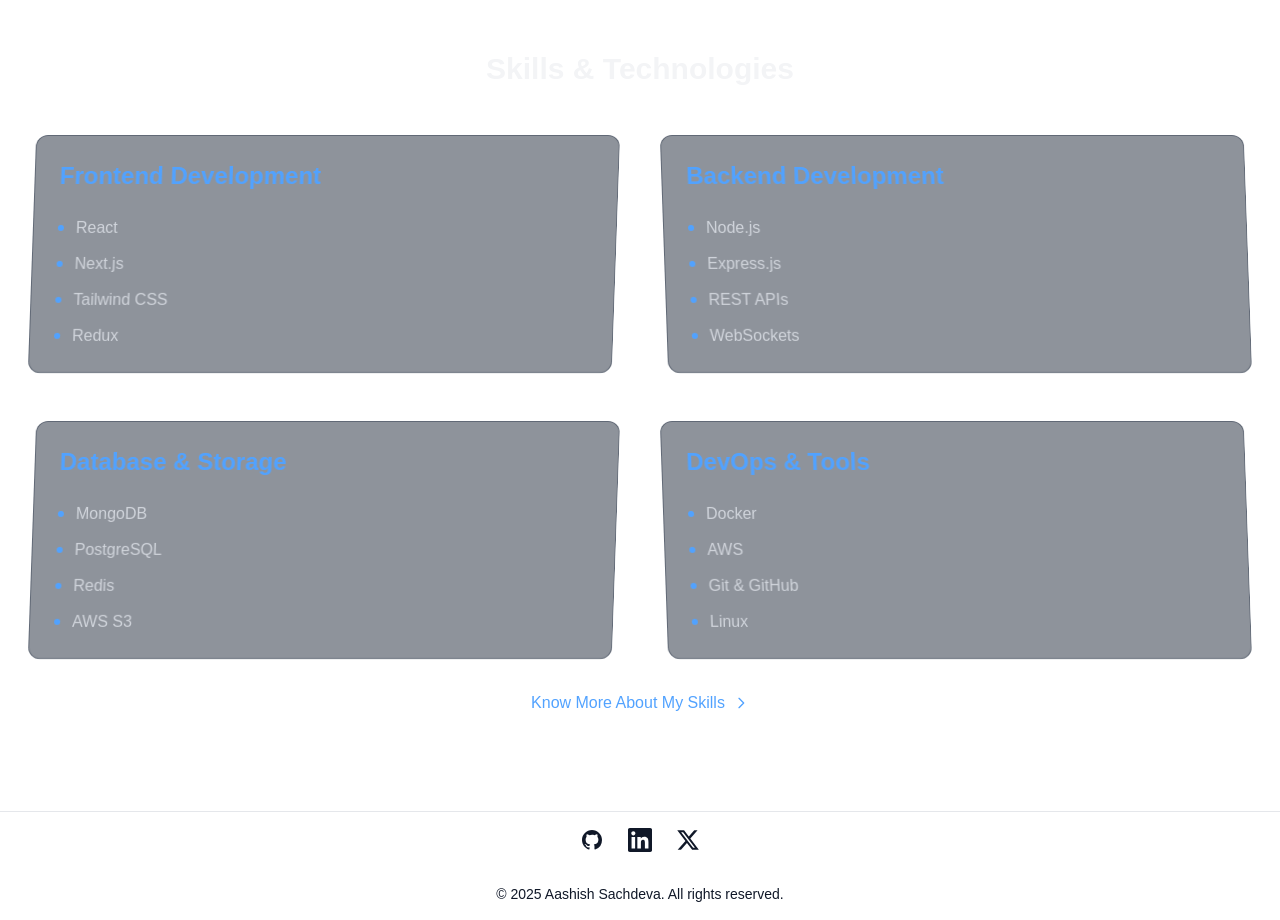
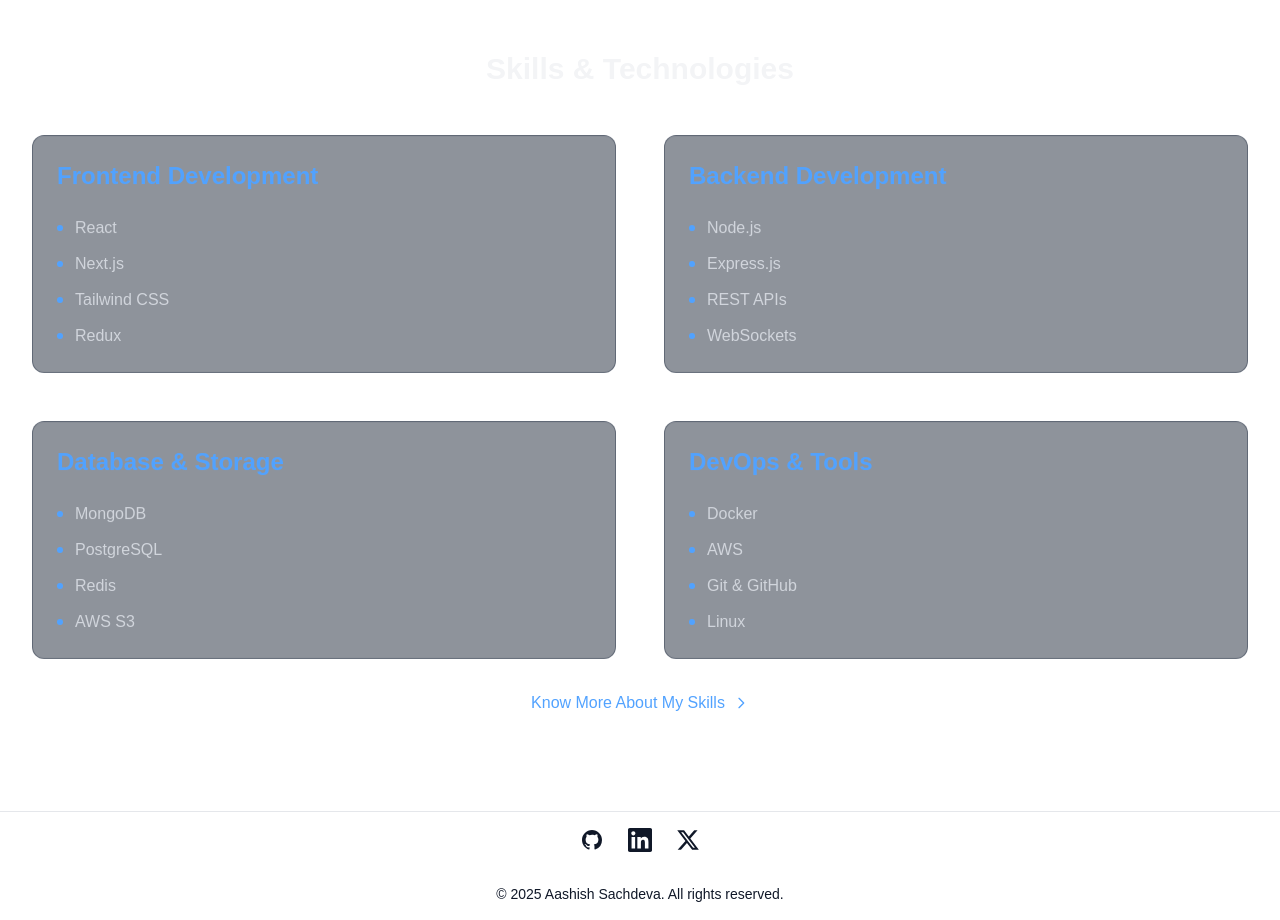
Before and after one commit to Asachdeva001/Portfolio, a Next.js app: page / in a window 1280 px wide. Shown: the part 1660-2580 px from the top of the page. Built offline with nearby package versions, Linux system fonts and the light colour scheme.

Commit message:
Design Edits

```diff
--- a/src/app/page.js
+++ b/src/app/page.js
@@ -237,9 +237,9 @@
             {/* Frontend */}
             <motion.div
               className="text-left bg-gray-800/50 p-6 rounded-xl backdrop-blur-sm border border-gray-700/50"
-              whileHover={{ skewX: 0, scale: 1.02 }}
-              initial={{ opacity: 0, y: 20, skewX: -2 }}
-              whileInView={{ opacity: 1, y: 0, skewX: -2 }}
+              whileHover={{ perspective: 1000, rotateX: 0, scale: 1.02 }}
+              initial={{ opacity: 0, y: 20, perspective: 1000, rotateX: -2 }}
+              whileInView={{ opacity: 1, y: 0, perspective: 1000, rotateX: -2 }}
               viewport={{ once: true }}
               transition={{ duration: 0.5 }}
             >
@@ -264,9 +264,9 @@
             {/* Backend */}
             <motion.div
               className="text-left bg-gray-800/50 p-6 rounded-xl backdrop-blur-sm border border-gray-700/50"
-              whileHover={{ skewX: 0, scale: 1.02 }}
-              initial={{ opacity: 0, y: 20, skewX: 2 }}
-              whileInView={{ opacity: 1, y: 0, skewX: 2 }}
+              whileHover={{ perspective: 1000, rotateX: 0, scale: 1.02 }}
+              initial={{ opacity: 0, y: 20, perspective: 1000, rotateX: 2 }}
+              whileInView={{ opacity: 1, y: 0, perspective: 1000, rotateX: 2 }}
               viewport={{ once: true }}
               transition={{ duration: 0.5 }}
             >
@@ -291,9 +291,9 @@
             {/* Database */}
             <motion.div
               className="text-left bg-gray-800/50 p-6 rounded-xl backdrop-blur-sm border border-gray-700/50"
-              whileHover={{ skewX: 0, scale: 1.02 }}
-              initial={{ opacity: 0, y: 20, skewX: -2 }}
-              whileInView={{ opacity: 1, y: 0, skewX: -2 }}
+              whileHover={{ perspective: 1000, rotateX: 0, scale: 1.02 }}
+              initial={{ opacity: 0, y: 20, perspective: 1000, rotateX: -2 }}
+              whileInView={{ opacity: 1, y: 0, perspective: 1000, rotateX: -2 }}
               viewport={{ once: true }}
               transition={{ duration: 0.5 }}
             >
@@ -318,9 +318,9 @@
             {/* DevOps & Tools */}
             <motion.div
               className="text-left bg-gray-800/50 p-6 rounded-xl backdrop-blur-sm border border-gray-700/50"
-              whileHover={{ skewX: 0, scale: 1.02 }}
-              initial={{ opacity: 0, y: 20, skewX: 2 }}
-              whileInView={{ opacity: 1, y: 0, skewX: 2 }}
+              whileHover={{ perspective: 1000, rotateX: 0, scale: 1.02 }}
+              initial={{ opacity: 0, y: 20, perspective: 1000, rotateX: 2 }}
+              whileInView={{ opacity: 1, y: 0, perspective: 1000, rotateX: 2 }}
               viewport={{ once: true }}
               transition={{ duration: 0.5 }}
             >
```
